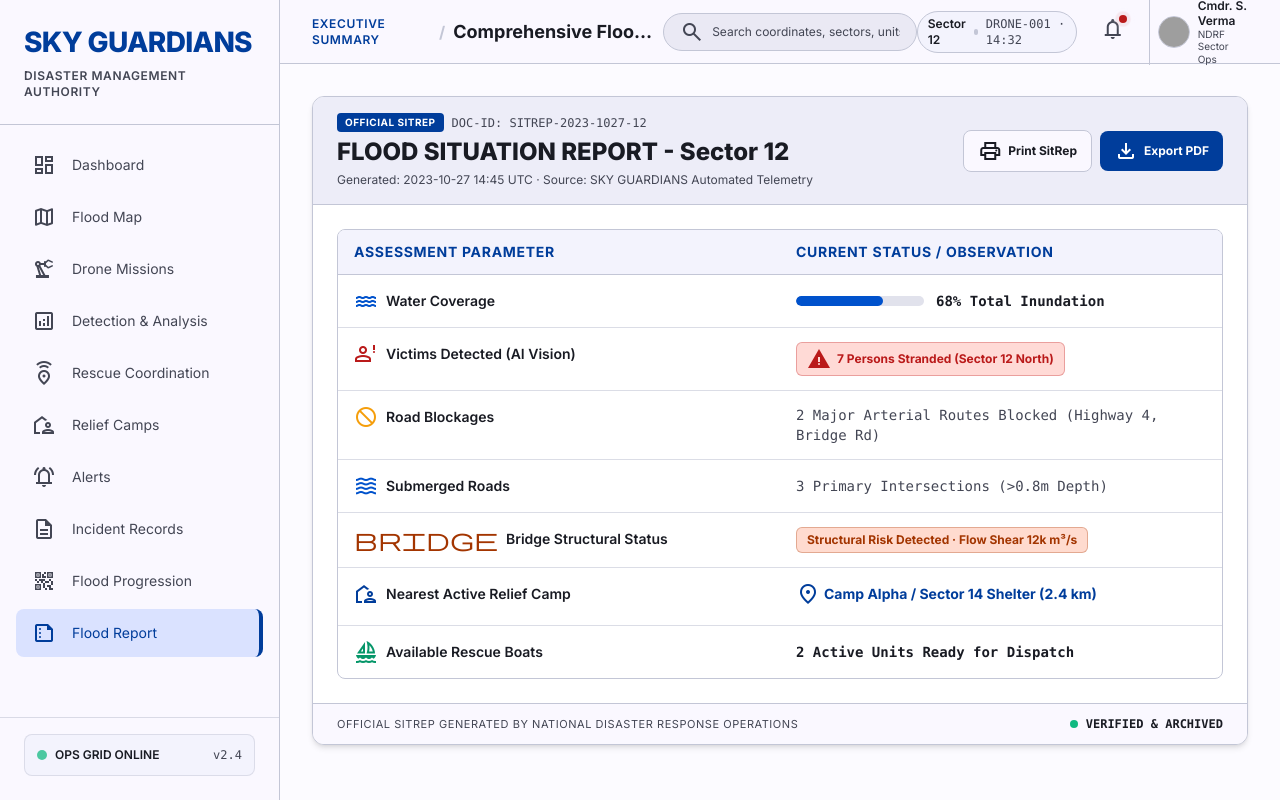
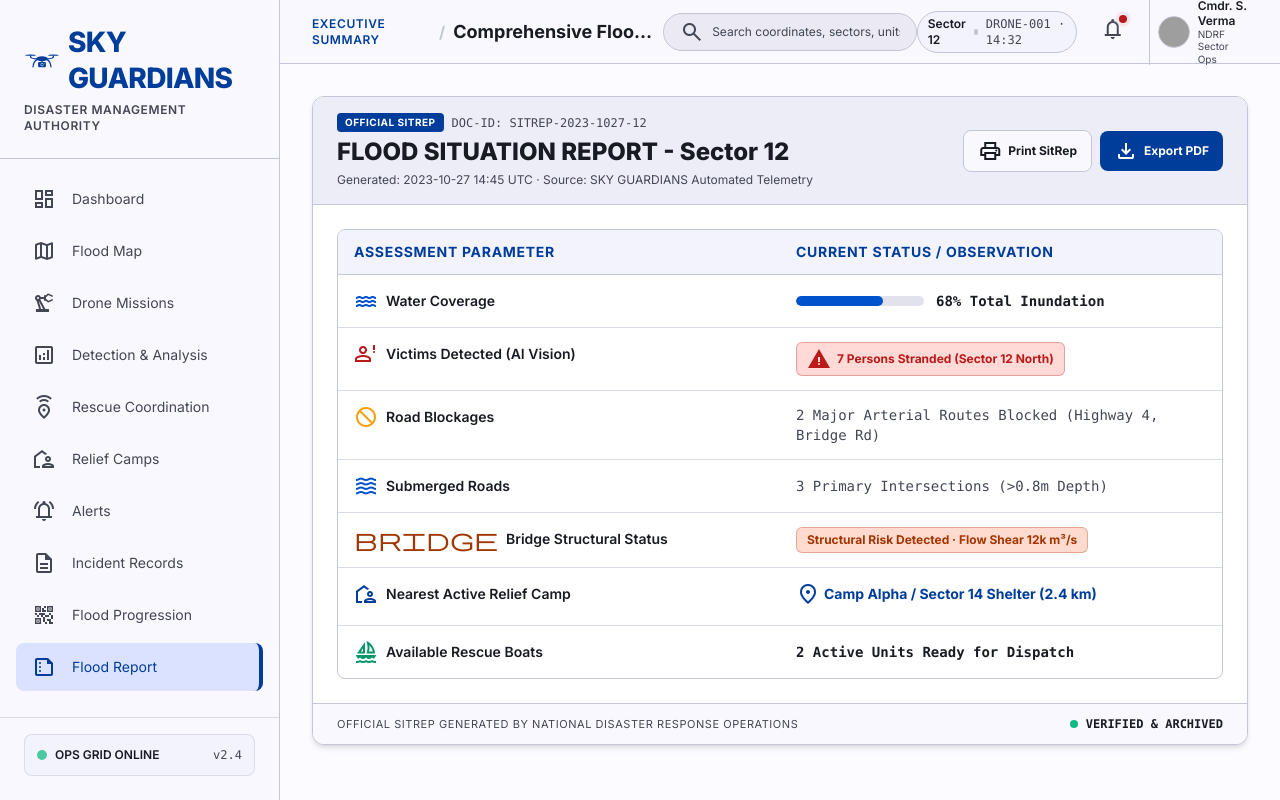
Before and after one commit to SanviShan25/SIH, a React (Vite) app in the folder frontend/: page /flood-report in a window 1280 px wide. Built offline with nearby package versions, Linux system fonts and the light colour scheme; grey boxes are pictures that could not be loaded.

Commit message:
Update application brand logo with quadcopter drone design

```diff
--- /dev/null
+++ b/frontend/src/components/Logo.tsx
@@ -0,0 +1,79 @@
+import React from 'react';
+
+interface LogoProps {
+  className?: string;
+}
+
+export const Logo: React.FC<LogoProps> = ({ className = 'w-10 h-8 text-primary' }) => {
+  return (
+    <svg
+      viewBox="0 0 120 90"
+      className={className}
+      fill="currentColor"
+      xmlns="http://www.w3.org/2000/svg"
+    >
+      {/* Left Propeller */}
+      <ellipse cx="22" cy="29" rx="18" ry="2.2" />
+
+      {/* Right Propeller */}
+      <ellipse cx="98" cy="29" rx="18" ry="2.2" />
+
+      {/* Left Motor Shaft */}
+      <rect x="20" y="30" width="4" height="6" rx="1" />
+
+      {/* Right Motor Shaft */}
+      <rect x="96" y="30" width="4" height="6" rx="1" />
+
+      {/* Left Leg (Landing Gear) */}
+      <path
+        d="M 45 43 Q 32 48 30 68"
+        stroke="currentColor"
+        strokeWidth="3.8"
+        strokeLinecap="round"
+        fill="none"
+      />
+
+      {/* Right Leg (Landing Gear) */}
+      <path
+        d="M 75 43 Q 88 48 90 68"
+        stroke="currentColor"
+        strokeWidth="3.8"
+        strokeLinecap="round"
+        fill="none"
+      />
+
+      {/* Left Arm */}
+      <path
+        d="M 42 41 C 32 41 24 38 22 35"
+        stroke="currentColor"
+        strokeWidth="4.2"
+        strokeLinecap="round"
+        fill="none"
+      />
+
+      {/* Right Arm */}
+      <path
+        d="M 78 41 C 88 41 96 38 98 35"
+        stroke="currentColor"
+        strokeWidth="4.2"
+        strokeLinecap="round"
+        fill="none"
+      />
+
+      {/* Central Drone Body */}
+      <ellipse cx="60" cy="41" rx="19" ry="8.5" />
+
+      {/* Camera Gimbal Mount */}
+      <rect x="58" y="47" width="4" height="6" />
+
+      {/* Camera Body */}
+      <rect x="47" y="52" width="26" height="17" rx="3.5" />
+
+      {/* Camera Lens White Ring */}
+      <circle cx="60" cy="60.5" r="4.5" stroke="white" strokeWidth="1.8" fill="none" />
+
+      {/* Camera Flash/LED indicator */}
+      <circle cx="68" cy="56" r="1.1" fill="white" />
+    </svg>
+  );
+};
--- a/frontend/src/components/Sidebar.tsx
+++ b/frontend/src/components/Sidebar.tsx
@@ -1,5 +1,6 @@
 import React from 'react';
 import { NavLink } from 'react-router-dom';
+import { Logo } from './Logo';
 
 interface SidebarProps {
   mobileOpen?: boolean;
@@ -43,11 +44,14 @@ export const Sidebar: React.FC<SidebarProps> = ({ mobileOpen, onCloseMobile }) =
       >
         {/* Header / Logo */}
         <div className="px-lg pb-lg border-b border-outline-variant mb-md flex items-start justify-between">
-          <div>
-            <h1 className="font-display-lg text-headline-lg font-extrabold text-primary tracking-tight">
-              SKY GUARDIANS
-            </h1>
-            <p className="font-label-md text-label-md text-on-surface-variant mt-xs uppercase tracking-wider">
+          <div className="flex flex-col gap-1.5">
+            <div className="flex items-center gap-2">
+              <Logo className="w-9 h-7 text-primary shrink-0" />
+              <h1 className="font-display-lg text-headline-lg font-extrabold text-primary tracking-tight">
+                SKY GUARDIANS
+              </h1>
+            </div>
+            <p className="font-label-md text-label-md text-on-surface-variant uppercase tracking-wider">
               Disaster Management Authority
             </p>
           </div>
```
